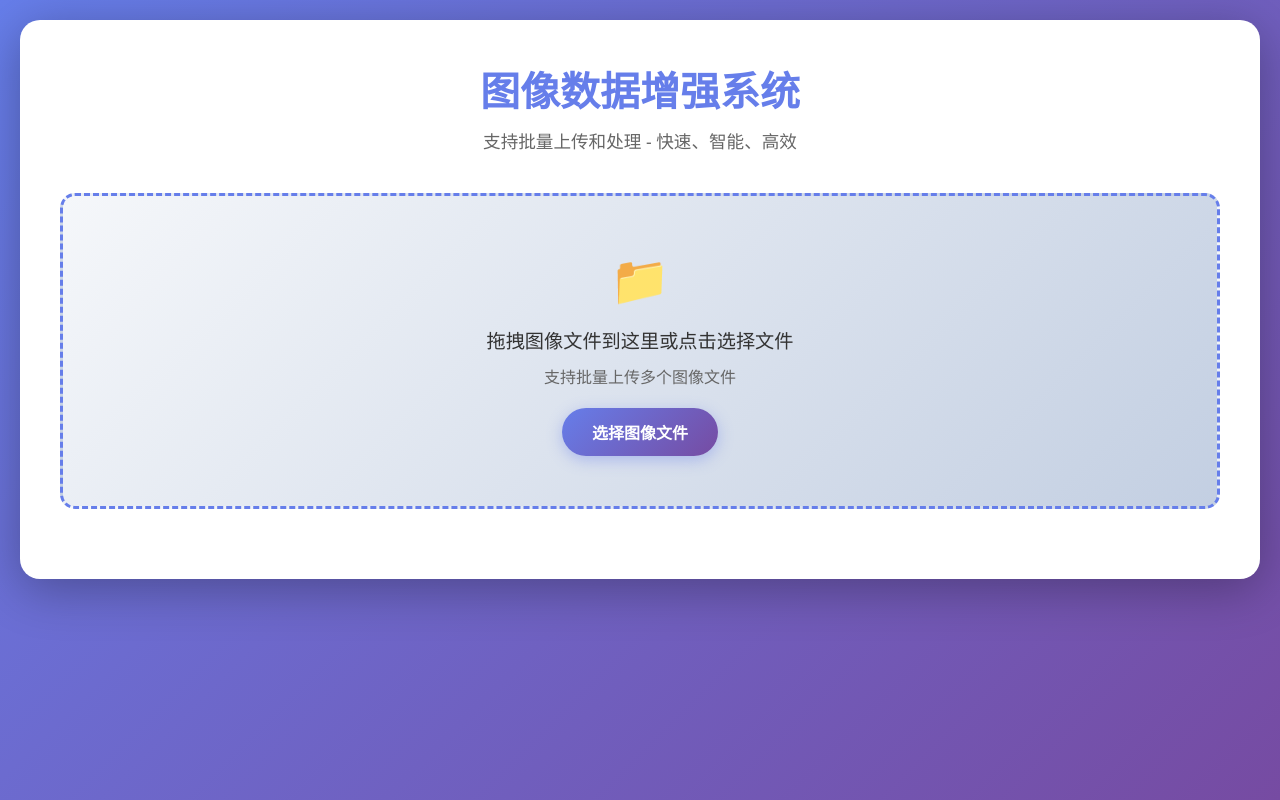
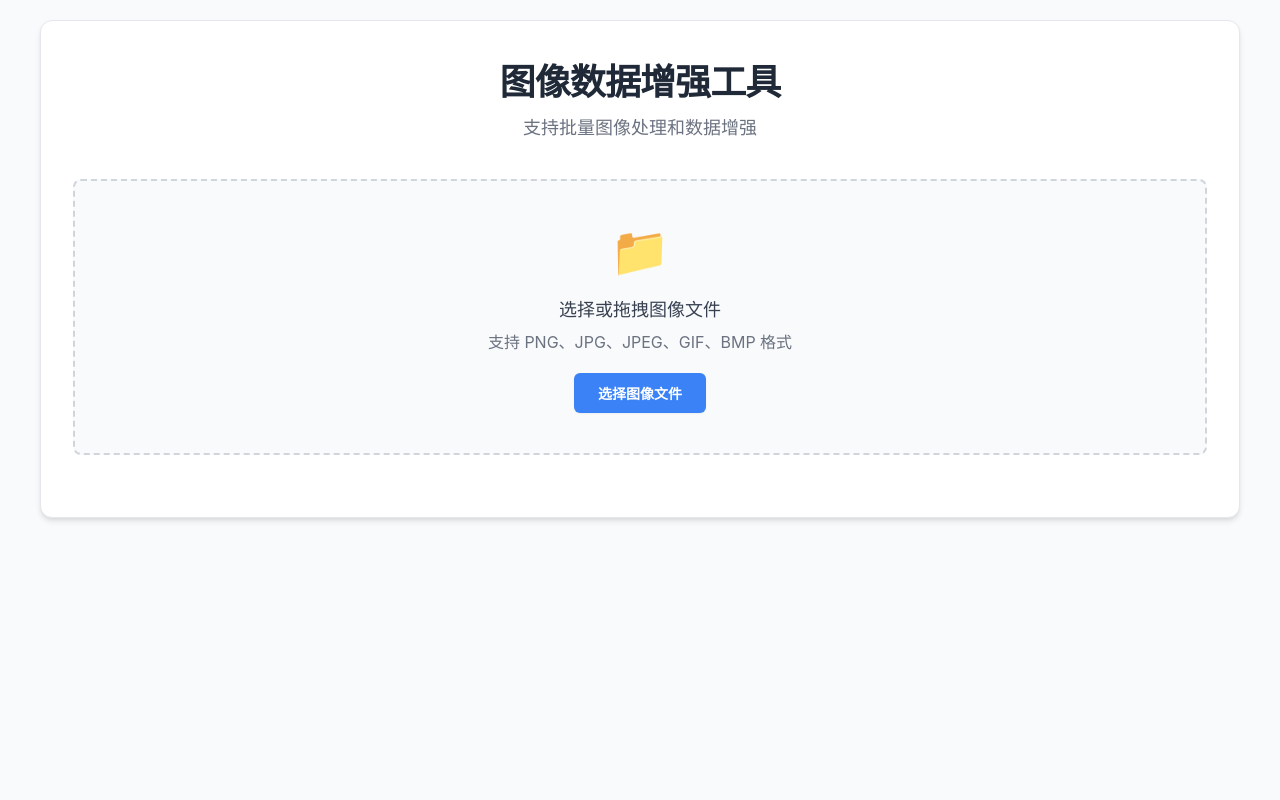
Before and after one commit to GiantGKL/DAS, a Flask app: page / in a window 1280 px wide. Run offline with Flask 3, Linux system fonts and the light colour scheme.

Commit message:
优化界面设计，采用更简洁现代的UI风格

```diff
--- a/templates/index.html
+++ b/templates/index.html
@@ -12,57 +12,59 @@
         }
 
         body {
-            font-family: 'Segoe UI', Tahoma, Geneva, Verdana, sans-serif;
-            background: linear-gradient(135deg, #667eea 0%, #764ba2 100%);
+            font-family: -apple-system, BlinkMacSystemFont, 'Segoe UI', Roboto, Oxygen, Ubuntu, Cantarell, sans-serif;
+            background: #f8fafc;
             min-height: 100vh;
             padding: 20px;
+            color: #374151;
         }
 
         .container {
-            max-width: 1400px;
+            max-width: 1200px;
             margin: 0 auto;
             background-color: white;
-            padding: 40px;
-            border-radius: 20px;
-            box-shadow: 0 10px 50px rgba(0,0,0,0.3);
+            padding: 32px;
+            border-radius: 12px;
+            box-shadow: 0 4px 6px -1px rgba(0, 0, 0, 0.1), 0 2px 4px -1px rgba(0, 0, 0, 0.06);
+            border: 1px solid #e5e7eb;
         }
 
         h1 {
             text-align: center;
-            color: #667eea;
-            margin-bottom: 10px;
-            font-size: 2.5rem;
-            font-weight: 700;
+            color: #1f2937;
+            margin-bottom: 8px;
+            font-size: 2.25rem;
+            font-weight: 800;
+            letter-spacing: -0.025em;
         }
 
         .subtitle {
             text-align: center;
-            color: #666;
+            color: #6b7280;
             margin-bottom: 40px;
-            font-size: 1.1rem;
+            font-size: 1.125rem;
+            font-weight: 500;
         }
 
         .upload-section {
-            border: 3px dashed #667eea;
-            padding: 50px;
+            border: 2px dashed #d1d5db;
+            padding: 40px;
             text-align: center;
             margin-bottom: 30px;
-            border-radius: 15px;
-            background: linear-gradient(135deg, #f5f7fa 0%, #c3cfe2 100%);
-            transition: all 0.3s ease;
+            border-radius: 8px;
+            background: #f9fafb;
+            transition: all 0.2s ease;
             cursor: pointer;
         }
 
         .upload-section:hover {
-            border-color: #764ba2;
-            transform: translateY(-2px);
-            box-shadow: 0 5px 20px rgba(102,126,234,0.3);
+            border-color: #3b82f6;
+            background: #eff6ff;
         }
 
         .upload-section.dragover {
-            border-color: #28a745;
-            background: linear-gradient(135deg, #e7f3ff 0%, #a8e6cf 100%);
-            transform: scale(1.02);
+            border-color: #10b981;
+            background: #ecfdf5;
         }
 
         .upload-icon {
@@ -75,21 +77,21 @@
         }
 
         .btn {
-            background: linear-gradient(135deg, #667eea 0%, #764ba2 100%);
+            background: #3b82f6;
             color: white;
-            padding: 12px 30px;
+            padding: 10px 24px;
             border: none;
-            border-radius: 25px;
+            border-radius: 6px;
             cursor: pointer;
-            font-size: 16px;
+            font-size: 14px;
             font-weight: 600;
-            transition: all 0.3s ease;
-            box-shadow: 0 4px 15px rgba(102,126,234,0.4);
+            transition: all 0.15s ease;
+            box-shadow: 0 1px 2px 0 rgba(0, 0, 0, 0.05);
         }
 
         .btn:hover {
-            transform: translateY(-2px);
-            box-shadow: 0 6px 25px rgba(102,126,234,0.5);
+            background: #2563eb;
+            box-shadow: 0 4px 6px -1px rgba(0, 0, 0, 0.1), 0 2px 4px -1px rgba(0, 0, 0, 0.06);
         }
 
         .btn:active {
@@ -384,20 +388,20 @@
         }
 
         .badge-primary {
-            background: linear-gradient(135deg, #667eea 0%, #764ba2 100%);
+            background: #3b82f6;
             color: white;
         }
     </style>
 </head>
 <body>
     <div class="container">
-        <h1>图像数据增强系统</h1>
-        <p class="subtitle">支持批量上传和处理 - 快速、智能、高效</p>
+        <h1>图像数据增强工具</h1>
+        <p class="subtitle">支持批量图像处理和数据增强</p>
 
         <div class="upload-section" id="uploadArea">
             <div class="upload-icon">📁</div>
-            <p style="font-size: 1.2rem; color: #333; margin-bottom: 10px;">拖拽图像文件到这里或点击选择文件</p>
-            <p style="color: #666; margin-bottom: 20px;">支持批量上传多个图像文件</p>
+            <p style="font-size: 1.125rem; color: #374151; margin-bottom: 8px; font-weight: 500;">选择或拖拽图像文件</p>
+            <p style="color: #6b7280; margin-bottom: 20px;">支持 PNG、JPG、JPEG、GIF、BMP 格式</p>
             <input type="file" id="fileInput" accept="image/*" multiple style="display: none;">
             <button class="btn" onclick="document.getElementById('fileInput').click()">选择图像文件</button>
         </div>
@@ -546,7 +550,7 @@
         }
 
         function showLoading() {
-            messageArea.innerHTML = '<div class="loading"><div class="spinner"></div><p style="font-size: 1.1rem; color: #667eea;">处理中，请稍候...</p></div>';
+            messageArea.innerHTML = '<div class="loading"><div class="spinner"></div><p style="font-size: 1.1rem; color: #374151;">处理中，请稍候...</p></div>';
         }
 
         function handleMultipleFiles(files) {
```
Also changed, not shown: other parts of templates/index.html (+43 -41 lines).
